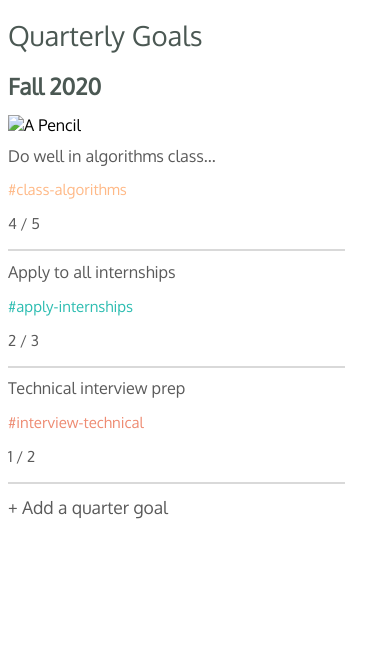
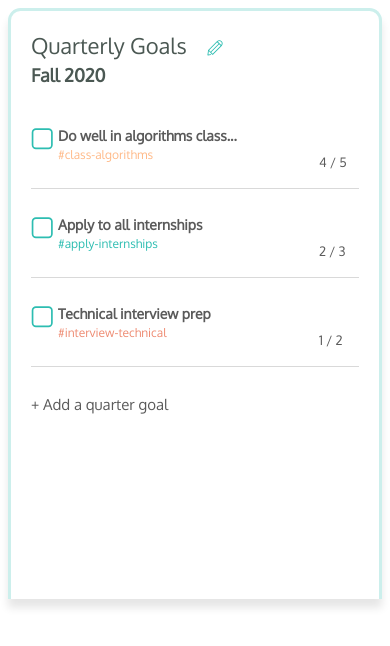
Before and after one commit to adithyagundlapalli/agundlap-lab2, a plain HTML site: page quarterly-goals/index.html in a window 390 px wide. Drawn offline with Linux system fonts and the light colour scheme.

Commit message:
Finished the quarterly goals component!

```diff
--- a/quarterly-goals/index.html
+++ b/quarterly-goals/index.html
@@ -3,7 +3,7 @@
   <head>
     <meta charset="UTF-8" />
     <meta name="viewport" content="width=device-width, initial-scale=1.0" />
-    <title>quarterly goals</title>
+    <title>Quarterly Goals</title>
     <link rel="stylesheet" href="styles.css" />
     <link
       rel="stylesheet"
@@ -12,30 +12,51 @@
   </head>
   <body>
     <div class="container">
-      <div class="title">
-        <h1 class="title-name">Quarterly Goals</h1>
-        <h1 class="year">Fall 2020</h1>
+      <div class="header">
+        <div class="title">
+          <h1 class="title-name">Quarterly Goals</h1>
+          <img src="./pencil.svg" alt="Edit" class="pencil-icon" />
+          <h1 class="year">Fall 2020</h1>
+        </div>
       </div>
-      <img src="Vector.svg" alt="A Pencil" />
+
       <div class="list-items">
         <div class="item">
-          <h1 class="goal">Do well in algorithms class...</h1>
-          <p class="tag1">#class-algorithms</p>
-          <p class="number">4 / 5</p>
-          <hr class="line" />
+          <div class="left">
+            <img src="./checkbox.svg" alt="Edit" class="checkbox" />
+            <div class="text">
+              <h1 class="goal">Do well in algorithms class...</h1>
+              <p></p>
+              <p class="tag tag1">#class-algorithms</p>
+              <p class="number">4 / 5</p>
+            </div>
+          </div>
         </div>
+        <hr class="line" />
         <div class="item">
-          <h1 class="goal">Apply to all internships</h1>
-          <p class="tag2">#apply-internships</p>
-          <p class="number">2 / 3</p>
-          <hr class="line" />
+          <div class="left">
+            <img src="./checkbox.svg" alt="Edit" class="checkbox" />
+            <div class="text">
+              <h1 class="goal">Apply to all internships</h1>
+              <p></p>
+              <p class="tag tag2">#apply-internships</p>
+              <p class="number">2 / 3</p>
+            </div>
+          </div>
         </div>
+        <hr class="line" />
         <div class="item">
-          <h1 class="goal">Technical interview prep</h1>
-          <p class="tag3">#interview-technical</p>
-          <p class="number">1 / 2</p>
-          <hr class="line" />
+          <div class="left">
+            <img src="./checkbox.svg" alt="Edit" class="checkbox" />
+            <div class="text">
+              <h1 class="goal">Technical interview prep</h1>
+              <p></p>
+              <p class="tag tag3">#interview-technical</p>
+              <p class="number">1 / 2</p>
+            </div>
+          </div>
         </div>
+        <hr class="line" />
         <div class="add-item">
           <h1>+ Add a quarter goal</h1>
         </div>
--- a/quarterly-goals/styles.css
+++ b/quarterly-goals/styles.css
@@ -2,70 +2,193 @@ body {
   font-family: "Oxygen", sans-serif;
 }
 
+.container {
+  width: 387px;
+  height: 591px;
+  border-top: 3.75px solid #ccefec;
+  border-right: 3.75px solid #ccefec;
+  border-left: 3.75px solid #ccefec;
+  background: #fff;
+  border-radius: 12.5px 12.5px 0px 0px;
+  padding: 35px;
+  box-shadow: 0px 8.75px 8.75px 0px rgba(0, 0, 0, 0.1);
+}
+
+.header {
+  display: flex;
+  justify-content: space-between;
+  align-items: center;
+  margin-bottom: 15px;
+}
+
+.title {
+  display: grid;
+  grid-template-columns: auto auto;
+  column-gap: 170px;
+}
+
 .title-name {
   font-size: 27.5px;
-  line-height: 34.72px;
   color: #4b5853;
   font-weight: 400;
+  margin: 0;
+  padding: 0;
 }
 
 .year {
   font-weight: 700;
   font-size: 22.5px;
-  line-height: 28.41px;
   color: #4b5853;
+  padding: 0;
 }
 
-img {
-  width: 19.97px;
-  height: 19.99px;
-  font-weight: 400;
+.pencil-icon {
+  width: 20px;
+  height: 20px;
+  margin-top: 5px;
+}
+
+.list-items {
+  display: grid;
+}
+
+.left {
+  display: flex;
+  gap: 10px;
+  width: 387px;
+}
+
+.left img {
+  margin-top: -20px;
+}
+
+.text {
+  display: grid;
+  grid-template-columns: 1fr auto;
+  grid-template-rows: auto auto;
+  width: 500px;
 }
 
 .goal {
-  font-size: 16.25px;
-  line-height: 20.52px;
+  font-size: 16px;
   color: #5a5a5a;
-  font-weight: 400;
+  padding: 0;
 }
 
-.tag1 {
-  font-size: 15px;
-  line-height: 18.94px;
+.tag {
+  font-size: 14px;
   color: #ffb987;
-  font-weight: 400;
+  margin: 0;
+  padding: 0;
+  line-height: 1;
+  margin-top: -5px;
 }
 
 .tag2 {
-  font-size: 15px;
-  line-height: 18.94px;
   color: #2dbdb1;
-  font-weight: 400;
 }
 
 .tag3 {
-  font-size: 15px;
-  line-height: 18.94px;
   color: #ee8b72;
-  font-weight: 400;
 }
 
 .number {
   font-size: 15px;
-  line-height: 18.94px;
   color: #5a5a5a;
+  margin: 0;
+  padding: 0;
+}
+
+.add-item {
+  font-size: 17px;
+  color: #5a5a5a;
+  text-align: left;
+}
+
+.add-item h1 {
   font-weight: 400;
+  font-size: 17.5px;
 }
 
 .line {
-  border: 1.25px solid #00000026;
-  width: 334.57px;
-  margin: 0;
+  border: 1.25px;
+  background: rgba(0, 0, 0, 0.15);
+  width: 400px;
+  height: 1.25px;
 }
 
-.add-item h1 {
-  font-size: 17.5px;
-  line-height: 22.1px;
-  color: #5a5a5a;
-  font-weight: 400;
+@media (max-width: 475px) {
+  .container {
+    width: 100%;
+    padding: 20px;
+    box-sizing: border-box;
+  }
+
+  .header {
+    flex-direction: column;
+    align-items: flex-start;
+    margin-bottom: 20px;
+  }
+
+  .title {
+    grid-template-columns: auto auto;
+    column-gap: 20px;
+    justify-content: space-between;
+    align-items: center;
+  }
+
+  .title-name {
+    font-size: 22px;
+  }
+
+  .year {
+    font-size: 18px;
+    margin-top: 5px;
+  }
+
+  .pencil-icon {
+    width: 16px;
+    height: 16px;
+  }
+
+  .list-items {
+    grid-template-columns: 1fr;
+    gap: 10px;
+  }
+
+  .left {
+    flex-direction: row;
+    align-items: flex-start;
+    gap: 5px;
+    width: 100%;
+  }
+
+  .left img {
+    margin-top: 10px;
+  }
+
+  .text {
+    width: 100%;
+    grid-template-columns: auto 40px;
+  }
+
+  .goal {
+    font-size: 14px;
+  }
+
+  .tag {
+    font-size: 12px;
+  }
+
+  .number {
+    font-size: 13px;
+  }
+
+  .add-item h1 {
+    font-size: 15px;
+  }
+
+  .line {
+    width: 100%;
+  }
 }
```
Also changed, not shown: quarterly-goals/checkbox.svg (added), quarterly-goals/pencil.svg (added).
